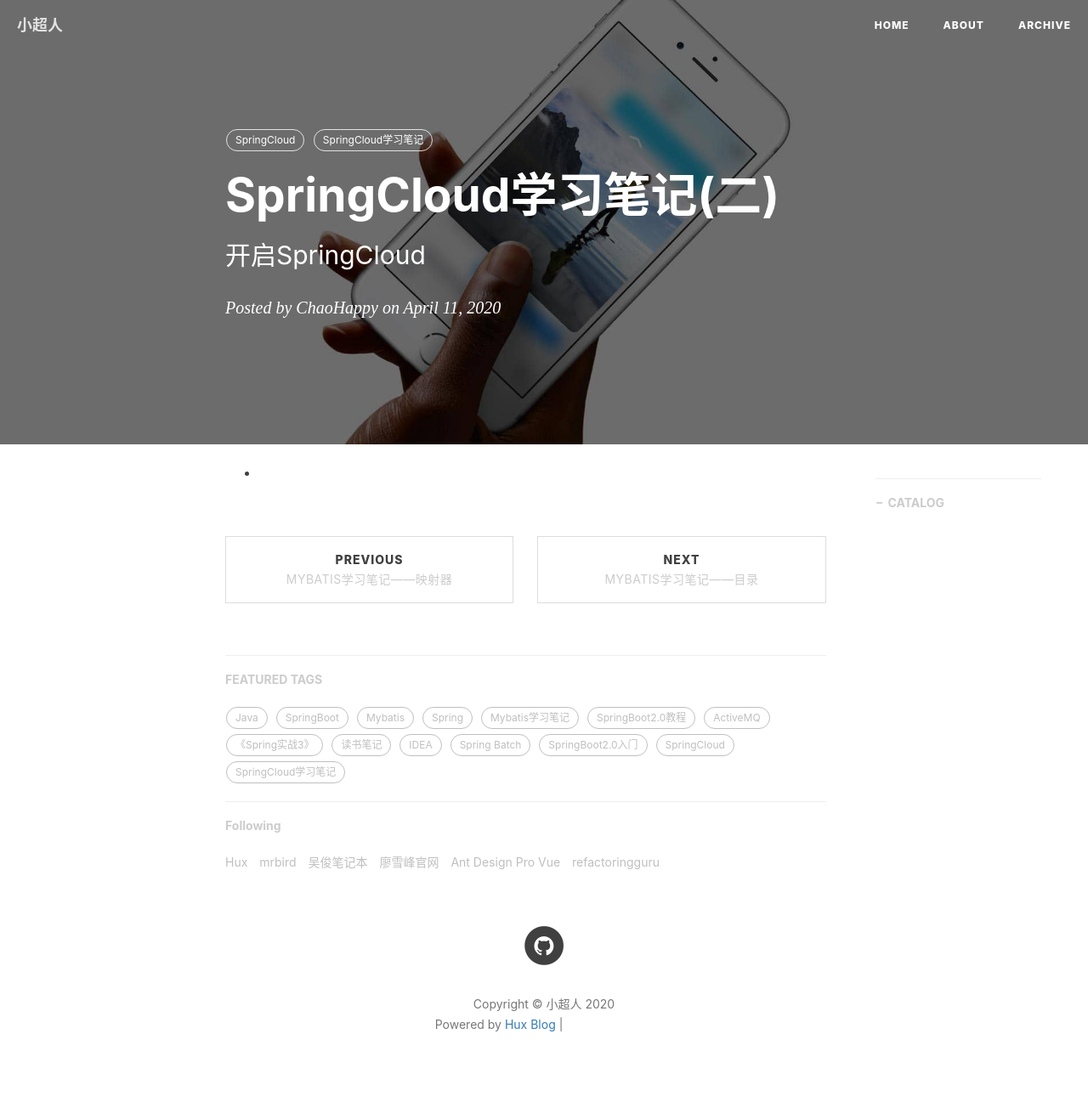
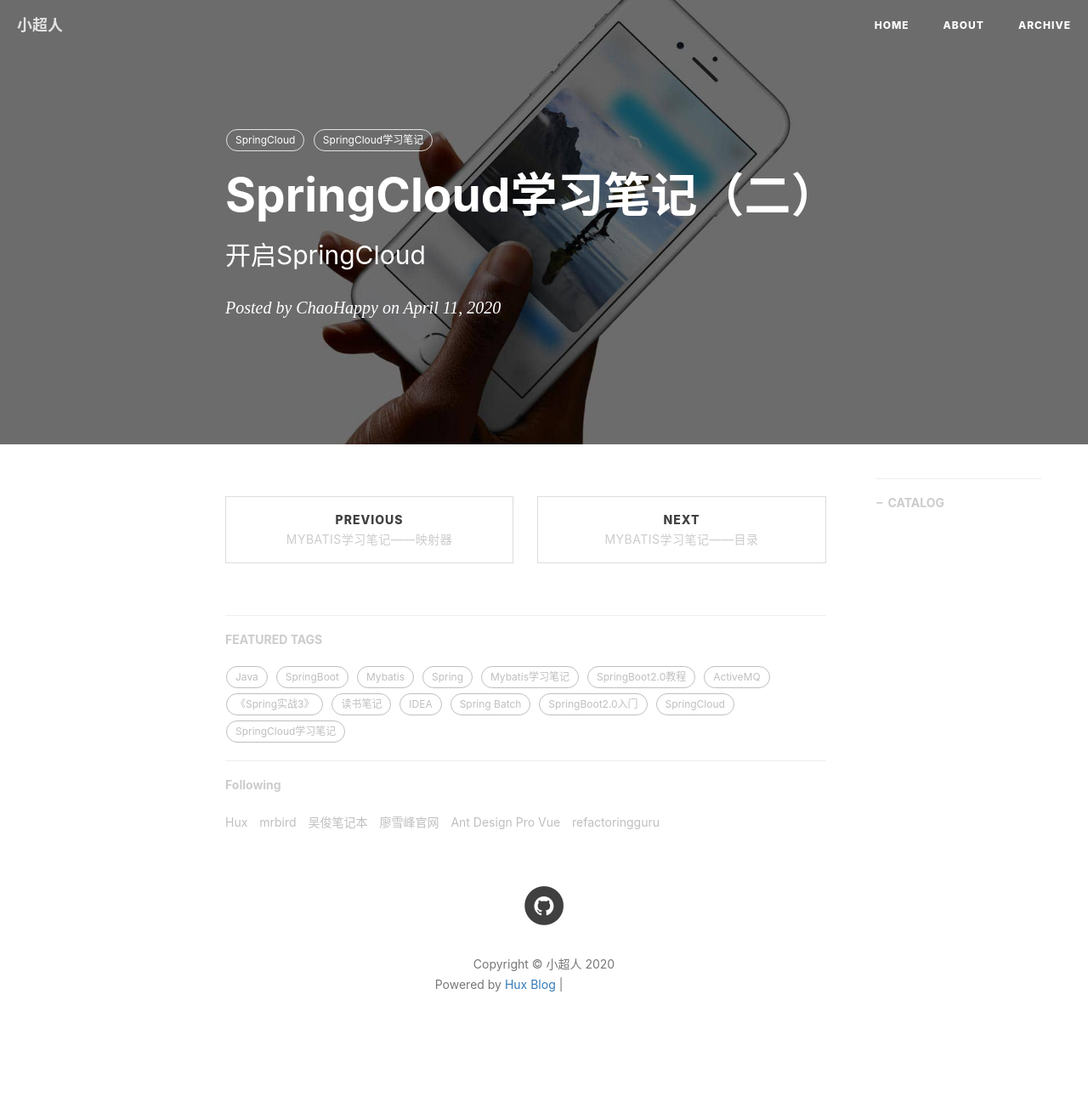
Before and after one commit to ChaoHappy/ChaoHappy.github.io, a Jekyll site: the page built from _posts/SpringCloud/2020-04-11-SpringCloud学习笔记（二）——开启SpringCloud.md, in a window 1280 px wide. Shown: the whole page at 85% size. Built offline with Jekyll 4.4.1, drawn with Linux system fonts in a browser that asks for light colours; nearby versions of some CDN libraries; comment, search, counter and statistics services are not loaded; after the commit the page ends 1263 px from its top, so only the background shows below that; grey boxes are pictures that could not be loaded.

```diff
--- a/_posts/SpringCloud/2020-04-11-SpringCloud学习笔记（二）——开启SpringCloud.md
+++ b/_posts/SpringCloud/2020-04-11-SpringCloud学习笔记（二）——开启SpringCloud.md
@@ -1,6 +1,6 @@
 ---
 layout:     post
-title:      SpringCloud学习笔记(二)
+title:      SpringCloud学习笔记（二）
 subtitle:   开启SpringCloud
 date:       2020-04-11
 author:     ChaoHappy
@@ -10,5 +10,3 @@ tags:
     - SpringCloud
     - SpringCloud学习笔记
 ---
-
--
```
